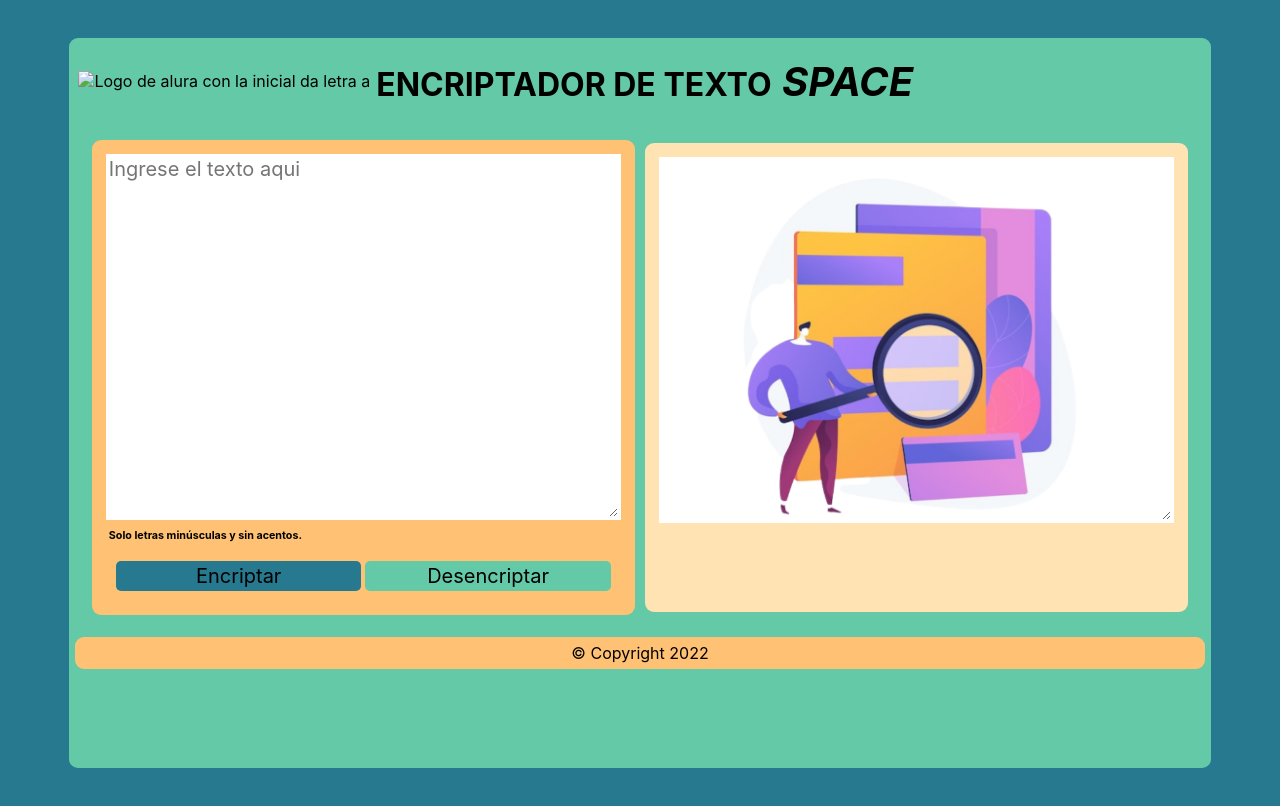
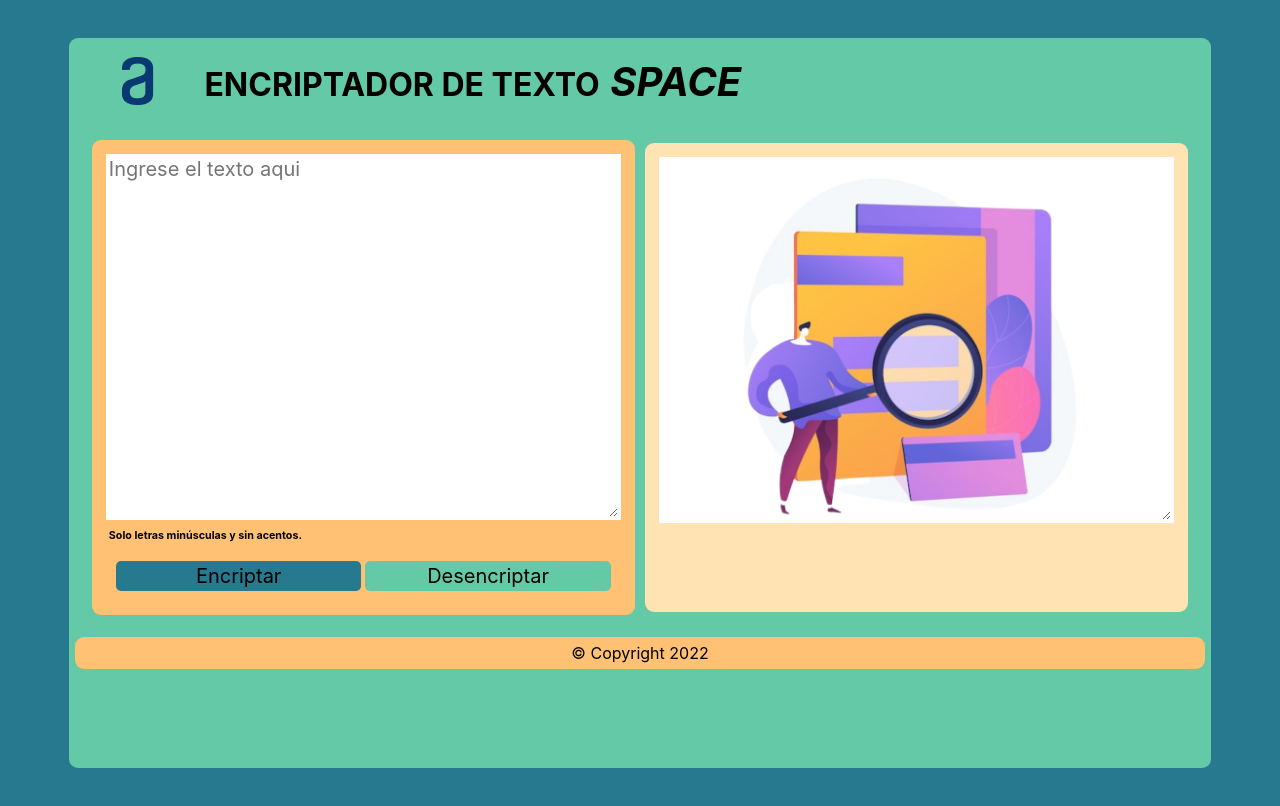
Before and after one commit to rayvill/Encriptadordetexto.hitgub.io, a plain HTML site: page index.html in a window 1280 px wide. Shown: the top 806 px of the page. Drawn offline with Linux system fonts and the light colour scheme; files whose address does not match are found by name.

Commit message:
Update index.html

```diff
--- a/index.html
+++ b/index.html
@@ -11,7 +11,7 @@
 <body>
 <div class="contenedor">
        <header>
-            <img src="imagenes/logoalura.png" alt="Logo de alura con la inicial da letra a" class="logo">
+            <img src="logoalura.png" alt="Logo de alura con la inicial da letra a" class="logo">
                <h1>ENCRIPTADOR DE TEXTO <em>SPACE</em></h1>
         </header>
         <main>
```
